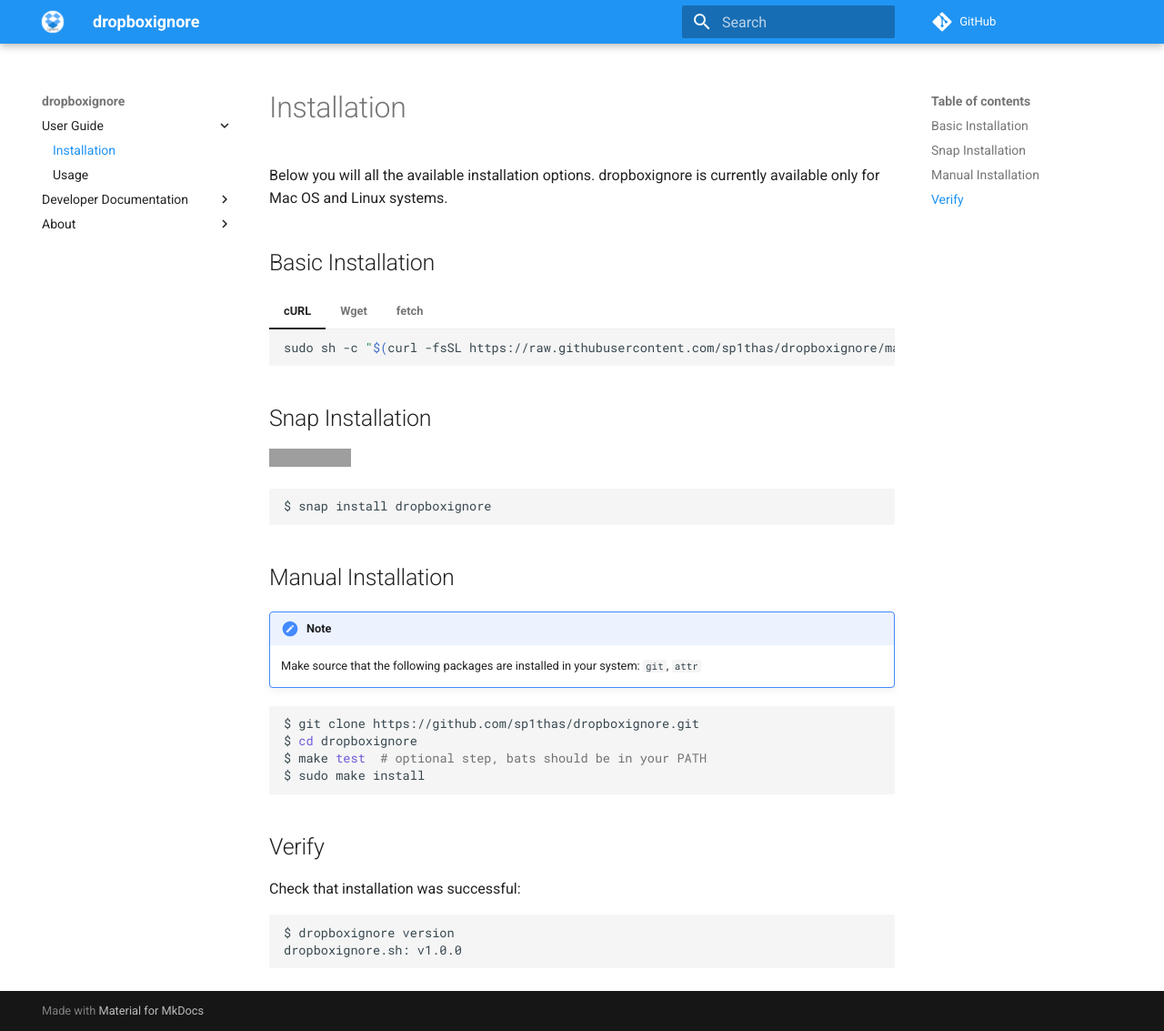
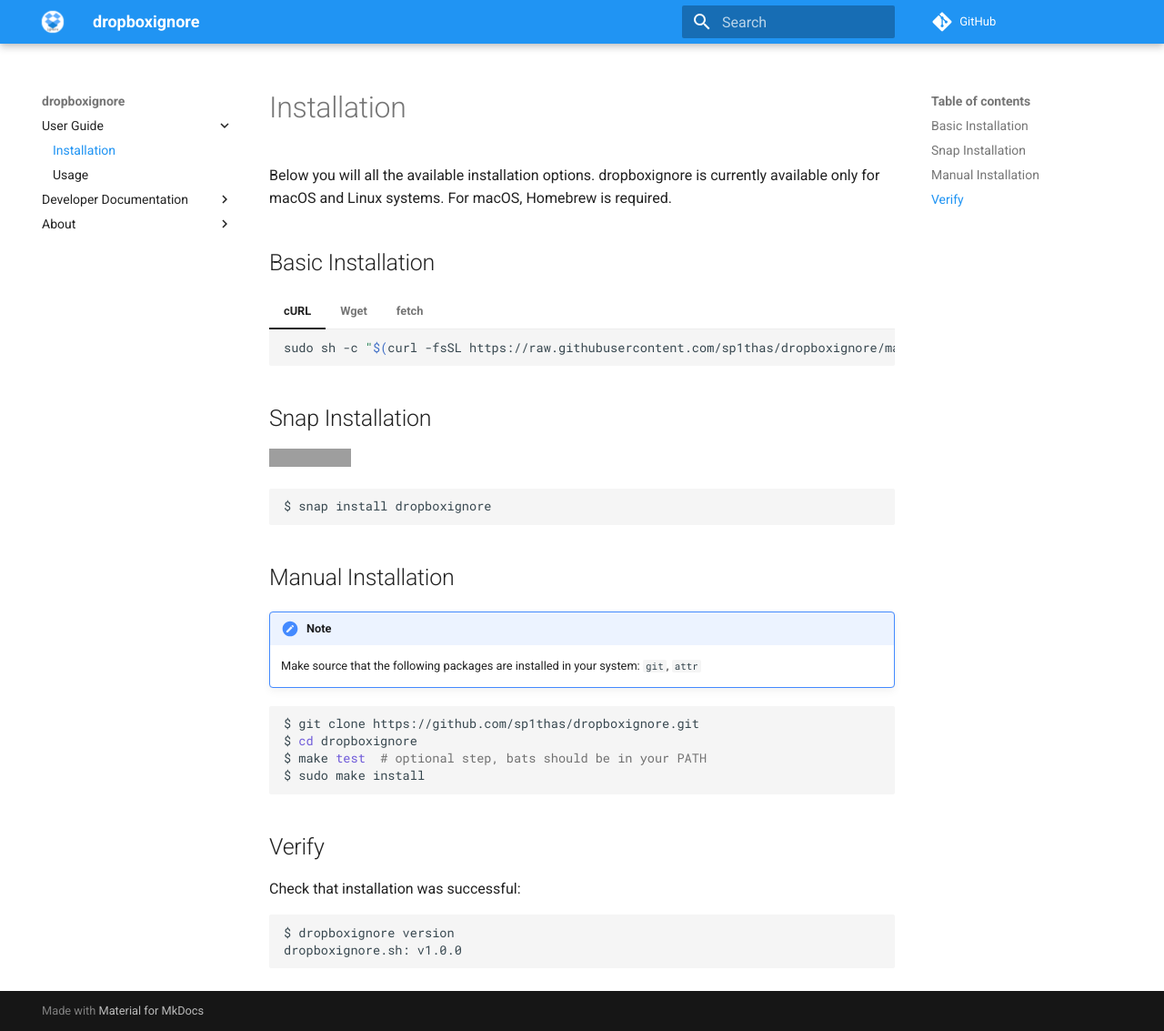
Before and after one commit to sp1thas/dropboxignore, an MkDocs documentation site: the page built from docs/installation.md, in a window 1280 px wide and 1133 px high. Shown: the whole window at 91% size. Built offline with MkDocs 1.6.1 and Material for MkDocs 9.7.7, drawn with Linux system fonts in a browser that asks for light colours; comment, search, counter and statistics services are not loaded; grey boxes are pictures that could not be loaded.

```diff
--- a/docs/installation.md
+++ b/docs/installation.md
@@ -1,6 +1,6 @@
 # Installation
 
-Below you will all the available installation options. dropboxignore is currently available only for Mac OS and Linux systems.
+Below you will all the available installation options. dropboxignore is currently available only for macOS and Linux systems.  For macOS, Homebrew is required.
 
 ## Basic Installation
 
```
Also changed, not shown: README.md (+1 -5 lines).
